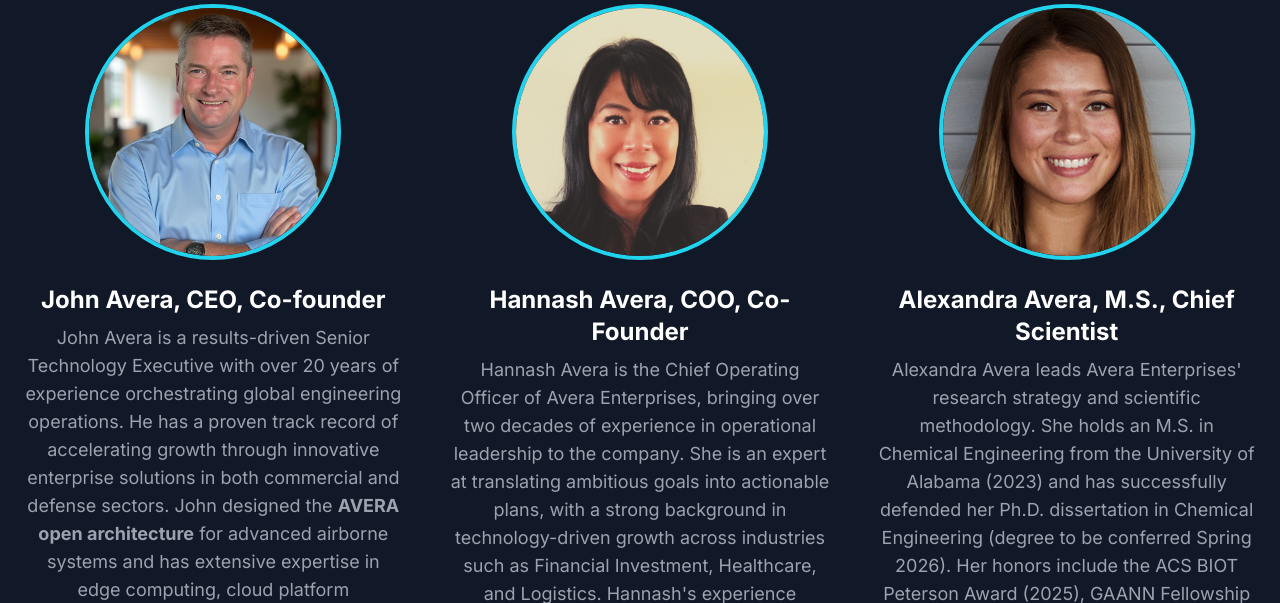
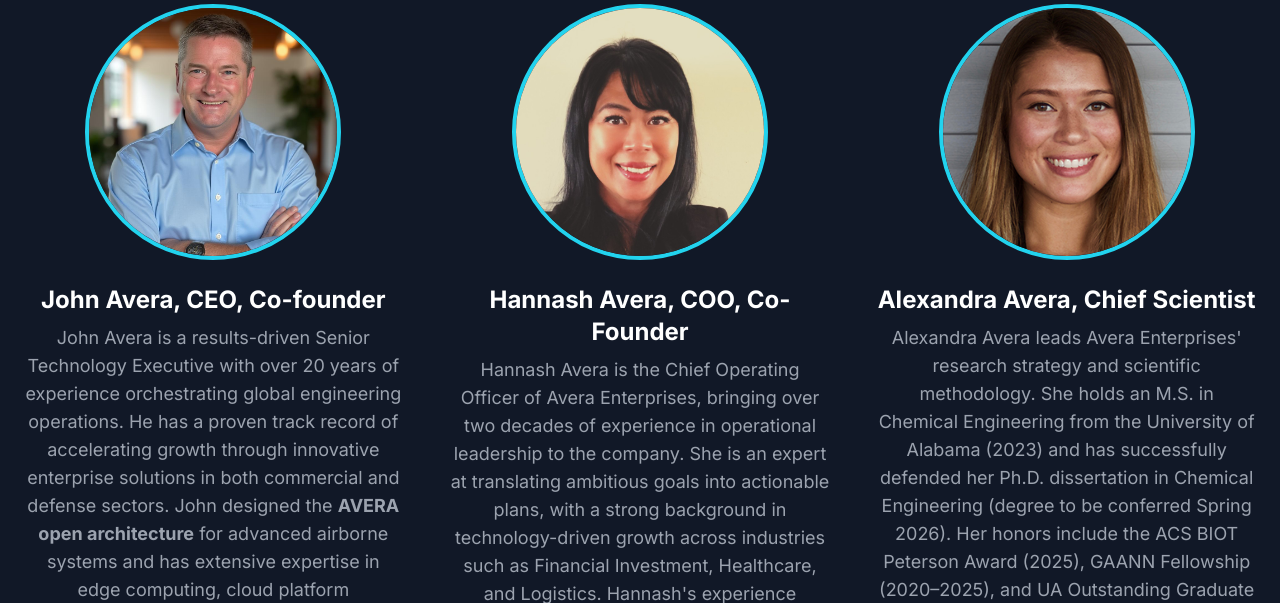
Before and after one commit to jhavera/aei-website, a Flask app: page / in a window 1280 px wide. Shown: the part 3990-4593 px from the top of the page. Run offline with Flask 3, Linux system fonts and the light colour scheme; some libraries are stand-ins or nearby versions.

Commit message:
Remove 'M.S.' from Alexandra Avera's title

```diff
--- a/templates/index.html
+++ b/templates/index.html
@@ -283,7 +283,7 @@
                         <div class="w-64 h-64 rounded-full overflow-hidden mb-6 border-4 border-cyan-400">
                             <img src="{{ url_for('static', filename='images/alexandra-avera-headshot.jpg') }}" alt="Headshot of Alexandra Avera" class="w-full h-full object-cover" loading="lazy" decoding="async">
                         </div>
-                        <h3 class="text-2xl font-bold text-white mb-2">Alexandra Avera, M.S., Chief Scientist</h3>
+                        <h3 class="text-2xl font-bold text-white mb-2">Alexandra Avera, Chief Scientist</h3>
                         <p class="text-lg max-w-prose mx-auto text-gray-400">
                             Alexandra Avera leads Avera Enterprises' research strategy and scientific methodology. She holds an M.S. in Chemical Engineering from the University of Alabama (2023) and has successfully defended her Ph.D. dissertation in Chemical Engineering (degree to be conferred Spring 2026). Her honors include the ACS BIOT Peterson Award (2025), GAANN Fellowship (2020–2025), and UA Outstanding Graduate Student (2023). At Avera Enterprises, Alexandra is responsible for guiding technology maturation, establishing experimental validation methodology, and identifying new R&D opportunities across engineering and physical sciences.
                         </p>
```
